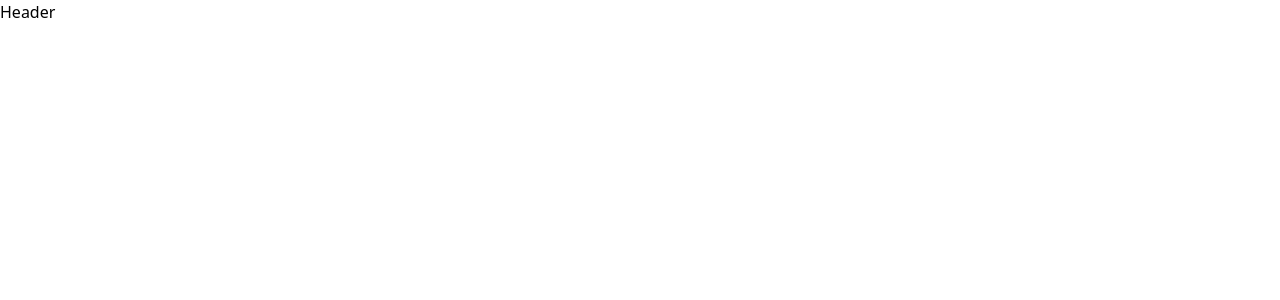
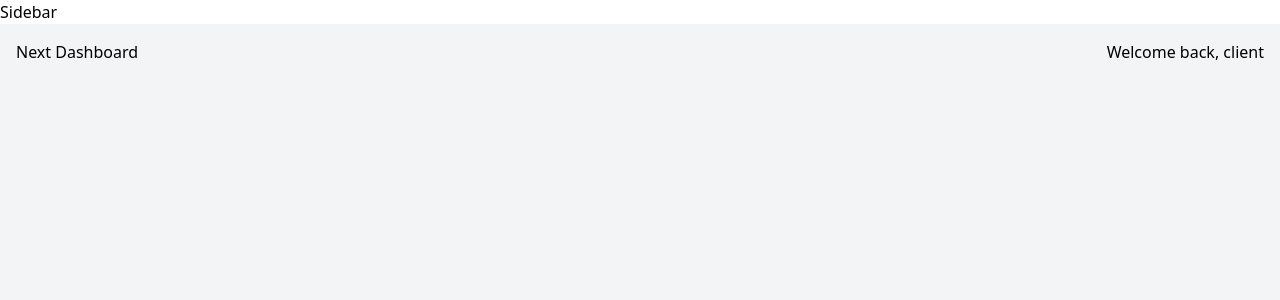
Before and after one commit to safariehsan/next-dashboard, a Next.js app: page / in a window 1280 px wide. Shown: the top 300 px of the page. Built offline with nearby package versions, Linux system fonts and the light colour scheme.

Commit message:
add sidebar component

```diff
--- a/components/Header.jsx
+++ b/components/Header.jsx
@@ -1,7 +1,12 @@
 import React from "react";
 
 const Header = () => {
-  return <div>Header</div>;
+  return (
+    <div className="flex justify-between px-4 pt-4">
+      <h2>Next Dashboard</h2>
+      <h3>Welcome back, client</h3>
+    </div>
+  );
 };
 
 export default Header;
--- /dev/null
+++ b/components/Sidebar.jsx
@@ -0,0 +1,7 @@
+import React from "react";
+
+const Sidebar = ({ children }) => {
+  return <div>Sidebar{children}</div>;
+};
+
+export default Sidebar;
--- a/package.json
+++ b/package.json
@@ -12,7 +12,8 @@
     "@next/font": "13.1.6",
     "next": "13.1.6",
     "react": "18.2.0",
-    "react-dom": "18.2.0"
+    "react-dom": "18.2.0",
+    "react-icons": "^4.7.1"
   },
   "devDependencies": {
     "autoprefixer": "^10.4.13",
--- a/pages/_app.js
+++ b/pages/_app.js
@@ -1,5 +1,10 @@
-import '@/styles/globals.css'
+import Sidebar from "@/components/Sidebar";
+import "@/styles/globals.css";
 
 export default function App({ Component, pageProps }) {
-  return <Component {...pageProps} />
+  return (
+    <Sidebar>
+      <Component {...pageProps} />
+    </Sidebar>
+  );
 }
--- a/pages/index.js
+++ b/pages/index.js
@@ -10,7 +10,7 @@ export default function Home() {
         <meta name="viewport" content="width=device-width, initial-scale=1" />
         <link rel="icon" href="/favicon.ico" />
       </Head>
-      <main>
+      <main className="bg-gray-100 min-h-screen">
         <Header />
       </main>
     </>
```
Also changed, not shown: 1 other file (tests, documents, lock files or other folders).
